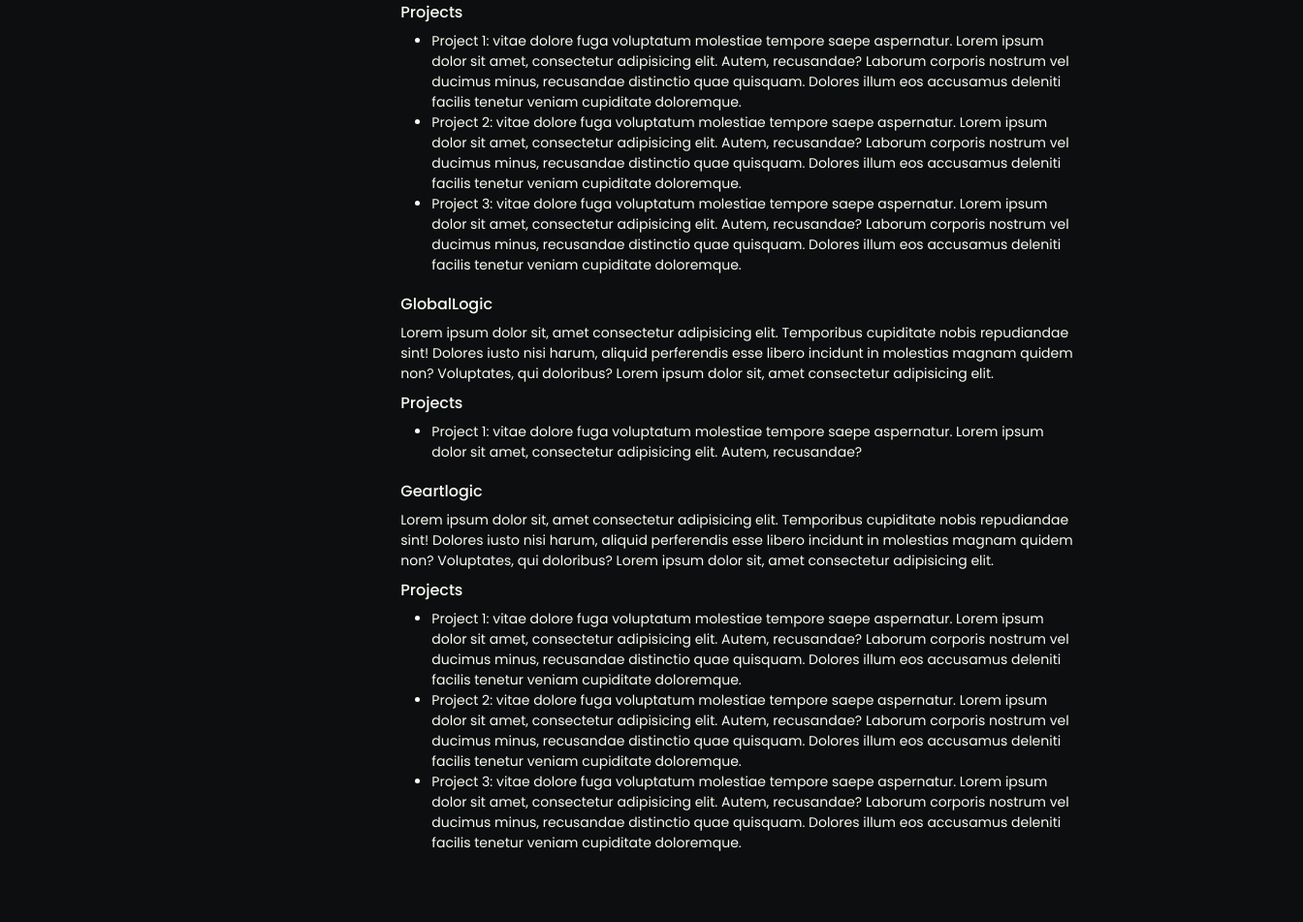
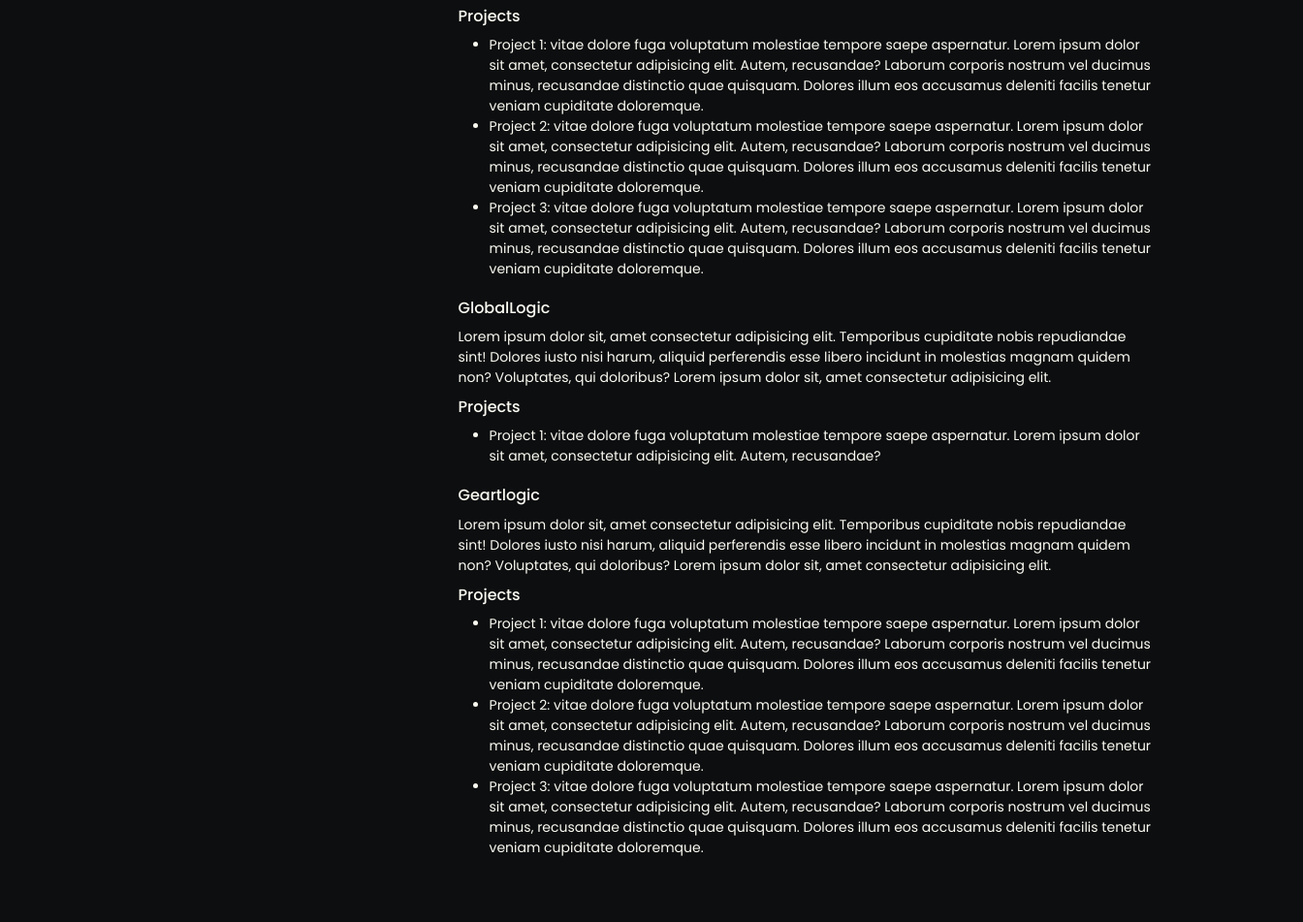
Before and after one commit to LucreciaCorrea/PFCorrea, a website: page pages/resume.html in a window 1280 px wide. Shown: the part 560-1511 px from the top of the page at 97% size, 1344 px wide, since content can reach past the window. Drawn offline with nearby package versions, Linux system fonts and the light colour scheme; files that its build step writes are made by us from their sources.

Commit message:
agregado sass al proyecto

```diff
--- a/pages/resume.html
+++ b/pages/resume.html
@@ -38,8 +38,8 @@
   </header>
 
   <h1 class="title color-white fs-3 text">My resume</h1>
-  <section class="layout__resume col-10 flex-column flex-md-row">
-    <article class="aside col-3 mb-5">
+  <section class="layout__resume col-12 flex-column flex-md-row">
+    <article class="px-2 mb-5">
       <img src="../image/logo.png" width="100" alt="mi foto" />
       <h2 class="color-white fs-4 text">Technologies</h2>
       <ul class="list text color-white">
@@ -60,8 +60,8 @@
             width="40" /></a>
       </div>
     </article>
-    <section class="container-resume col-8">
-      <article>
+    <section class="container-resume col-9">
+      <article class="col-sm-12 col-md-9">
         <h2 class="subtitle color-white fs-4 text">Julián Calvé</h2>
         <h3 class="subtitle color-white fs-5 text">Developer</h3>
         <p class="text color-white text">
@@ -78,7 +78,7 @@
           facilis tenetur veniam cupiditate doloremque.
         </p>
       </article>
-      <article>
+      <article class="col-sm-12 col-md-9">
         <h3 class="subtitle color-white fs-5 text">Companies</h3>
         <h4 class="subtitle color-white fs-6 text">Settle Network</h4>
         <p class="text color-white">
@@ -113,7 +113,7 @@
           </li>
         </ul>
       </article>
-      <article>
+      <article class="col-sm-12 col-md-9">
         <h4 class="subtitle color-white fs-6 text">GlobalLogic</h4>
         <p class="text color-white">
           Lorem ipsum dolor sit, amet consectetur adipisicing elit. Temporibus
@@ -131,7 +131,7 @@
           </li>
         </ul>
       </article>
-      <article>
+      <article class="col-sm-12 col-md-9">
         <h4 class="subtitle color-white fs-6 text">Geartlogic</h4>
         <p class="text color-white">
           Lorem ipsum dolor sit, amet consectetur adipisicing elit. Temporibus
--- a/sass/styles.scss
+++ b/scss/styles.scss
@@ -3,8 +3,6 @@
 @import "./utilities/variables.scss";
 @import "./layout/header.scss";
 @import "./layout/footer.scss";
-@import "./views/index.scss";
 @import "./views/about.scss";
 @import "./views/projecs.scss";
 @import "./views/resume.scss";
-@import "./views/contact.scss";
--- a/sass/views/projecs.scss
+++ b/scss/views/projecs.scss
@@ -23,7 +23,7 @@
 .flip-card {
     background-color: transparent;
     width: 100%;
-    height: 100%;
+    height: 192px;
     perspective: 1000px;
         &-inner {
             position: relative;
@@ -36,13 +36,7 @@
         &:hover .flip-card-inner {
             transform: rotateY(180deg);
           }
-        &-front {
-            background-color: #bbb;
-            color: black;
-          }
         &-back {
-            background-color: dodgerblue;
-            color: white;
             transform: rotateY(180deg);
           }
         &-front, .flip-card-back {
--- a/sass/views/resume.scss
+++ b/scss/views/resume.scss
@@ -1,19 +1,15 @@
 .layout__resume{
     display: flex;
-}
-
-.aside{
-    width: 200px;
-    margin-left: 10%;
+    justify-content: space-evenly;
+    margin-left: 5%;
 }
 
 .container-resume{
     display: flex;
     flex-direction: column;
-    width: 700px;
-    margin-left: 10%;
     margin-bottom: 5%;
     margin-top: 2%;
+    align-items: center;
 }
 
 .list{
@@ -22,4 +18,5 @@
 
 .aside__redes{
     margin-top: 30px;
+    max-width: 210px;
 }
```
Also changed, not shown: package.json (added, +17 -0 lines), css/styles.css (added), sass/views/contact.scss (deleted), sass/views/index.scss (deleted), scss/base/reset.scss (renamed from sass/base/reset.scss), scss/layout/footer.scss (renamed from sass/layout/footer.scss), scss/layout/header.scss (renamed from sass/layout/header.scss), scss/utilities/components.scss (renamed from sass/utilities/components.scss), scss/utilities/variables.scss (renamed from sass/utilities/variables.scss), scss/views/about.scss (renamed from sass/views/about.scss), 2 other files.
